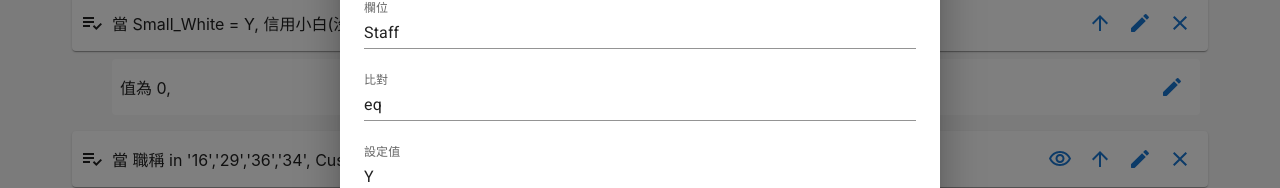
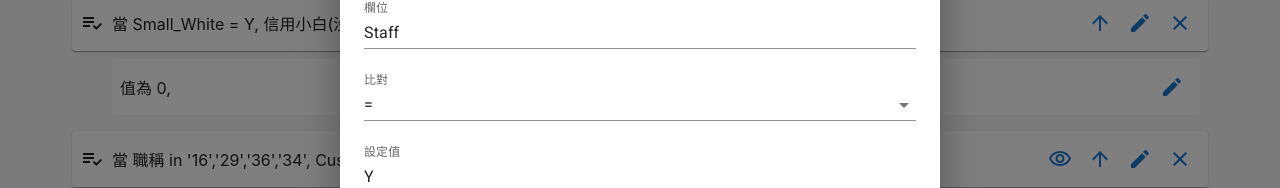
Before and after one commit to relyky/NextJsLab, a Next.js app: page /demo2/dm2010/AppForm in a window 1280 px wide. Both pictures are taken after a click on the button 1140 px from the left and 237 px from the top of the page. Shown: the part 351-539 px from the top of the page. Built offline with nearby package versions, Linux system fonts and the light colour scheme.

Commit message:
decisionTree UI

```diff
--- a/src/pages/demo2/dm2010/StatementCard.tsx
+++ b/src/pages/demo2/dm2010/StatementCard.tsx
@@ -2,7 +2,7 @@ import type { FC } from 'react'
 import type { DcsStatement, DcsCondision, DcsAssignment } from './interfaces'
 import { useState, useEffect } from 'react'
 import { useAppSelector, useAppDispatch } from 'hooks/hooks'
-import { Paper, Box, Collapse, IconButton, Button } from '@mui/material'
+import { Paper, Box, Collapse, IconButton, Button, MenuItem } from '@mui/material'
 import { Dialog, DialogTitle, DialogContent, DialogContentText, DialogActions } from '@mui/material'
 import { TextField } from '@mui/material'
 import Swal from 'sweetalert2'
@@ -218,7 +218,7 @@ const CondEditDialog: FC<{
           margin="normal"
         />
 
-        <TextField
+        <TextField select
           label="比對"
           name="cmpAct"
           value={info.cmpAct}
@@ -226,7 +226,14 @@ const CondEditDialog: FC<{
           fullWidth
           variant="standard"
           margin="normal"
-        />
+        >
+          <MenuItem value={'lt'}>{'>'}</MenuItem>
+          <MenuItem value={'le'}>{'>='}</MenuItem>
+          <MenuItem value={'ls'}>{'<'}</MenuItem>
+          <MenuItem value={'le'}>{'<='}</MenuItem>
+          <MenuItem value={'eq'}>{'='}</MenuItem>
+          <MenuItem value={'in'}>{'in'}</MenuItem>
+        </TextField>
 
         <TextField
           label="設定值"
```
